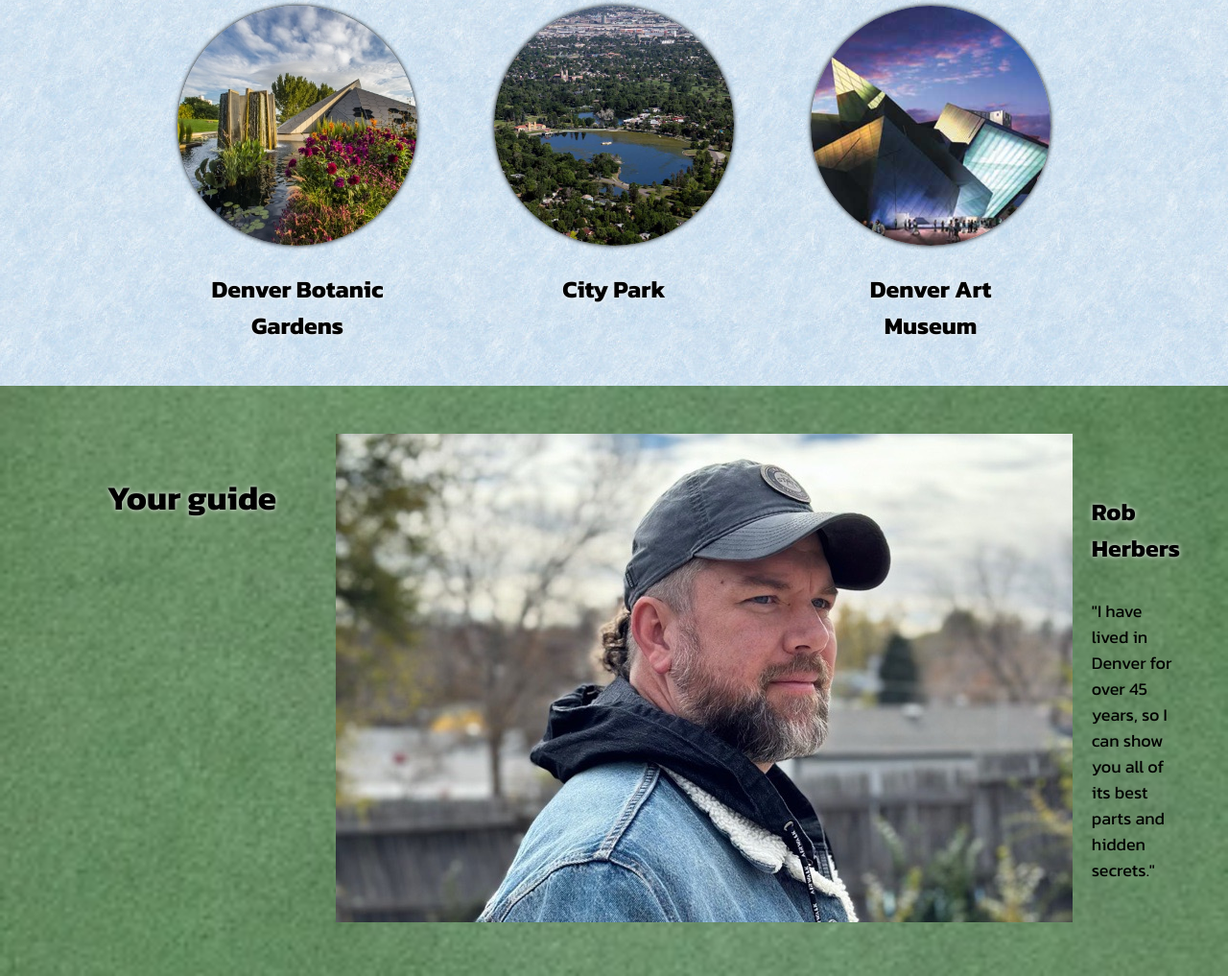
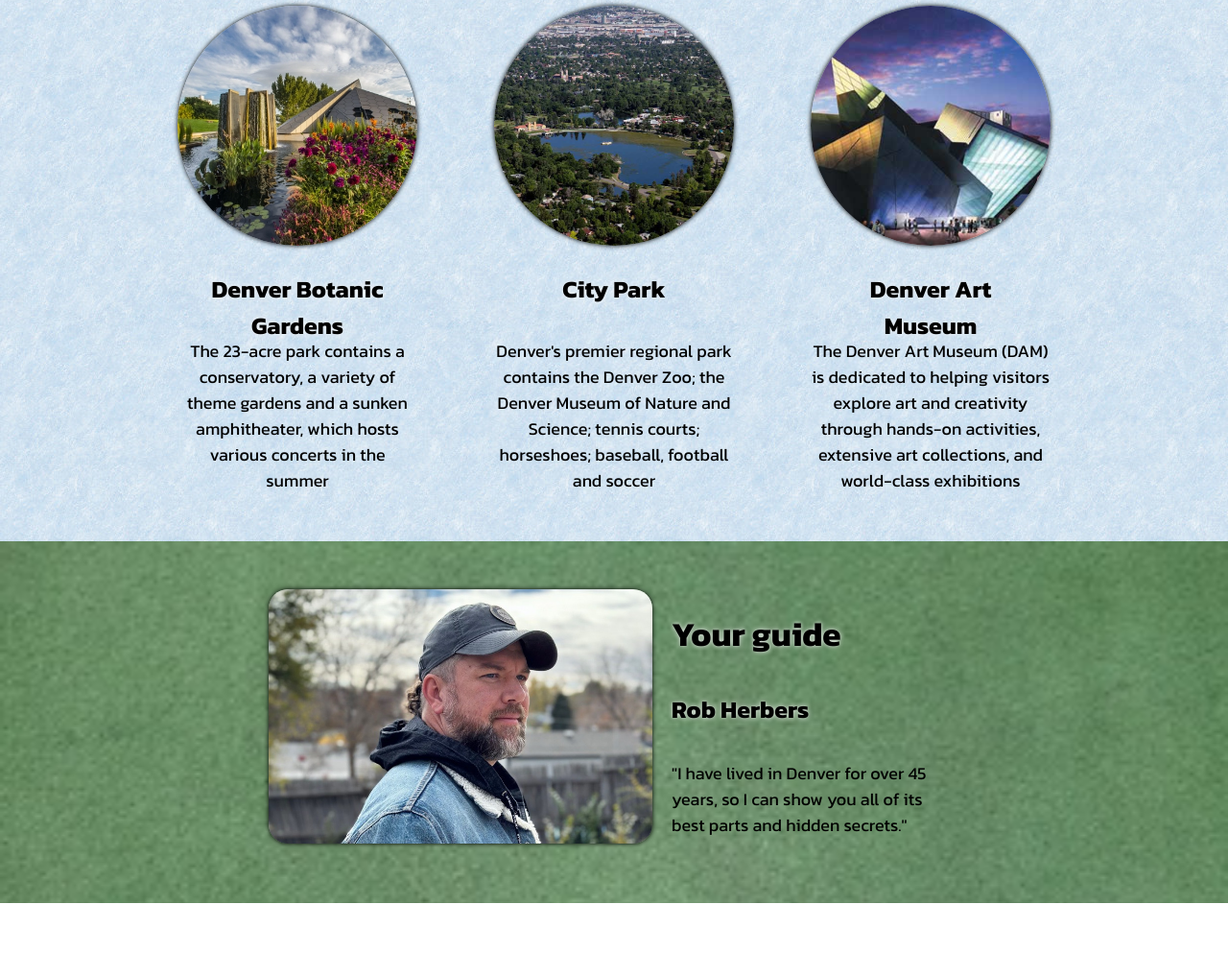
Before and after one commit to HerbieCO/Hometown, a plain HTML site: page index.html in a window 1280 px wide. Shown: the part 557-1574 px from the top of the page at 96% size. After the commit the page ends 1498 px from the top, so only its background shows below. Drawn offline with Linux system fonts and the light colour scheme.

Commit message:
Update index.html

```diff
--- a/index.html
+++ b/index.html
@@ -23,28 +23,31 @@
                     <img src="images/denverbotanicgardens.webp" class="img-activity">
                 </a>
                 <h4>Denver Botanic Gardens</h4>
+                <p>The 23-acre park contains a conservatory, a variety of theme gardens and a sunken amphitheater, which hosts various concerts in the summer</p>
             </div>
             <div class="activity">
                 <a href="https://www.denver.org/listing/city-park/6822/" target="_blank">
                     <img src="images/denvercitypark.jpg" class="img-activity">
                 </a>
                 <h4>City Park</h4>
+                <p>Denver's premier regional park contains the Denver Zoo; the Denver Museum of Nature and Science; tennis courts; horseshoes; baseball, football and soccer</p>
             </div>
             <div class="activity">
                 <a href="https://www.denverartmuseum.org/en" target="_blank">
                     <img src="images/denverartmuseum.jpg" class="img-activity">
                 </a>
                 <h4>Denver Art Museum</h4>
+                <p>The Denver Art Museum (DAM) is dedicated to helping visitors explore art and creativity through hands-on activities, extensive art collections, and world-class exhibitions</p>
             </div>
         </div>
 
         <!-- GUIDE SECTION -->
         <div id="guide">
-            <h3 class="full-width">Your guide</h3>
             <a href="https://tangerine-jelly-e37a3e.netlify.app/" target="_blank">
-                <img src="/images/me-twothirds.png">
+                <img id="guide-img" src="/images/me-twothirds.png">
             </a>
             <div id="guide-details">
+                <h3>Your guide</h3>
                 <h4>Rob Herbers</h4>
                 <p>"I have lived in Denver for over 45 years, so I can show you all of its best parts and hidden secrets."</p>
             </div>
```
